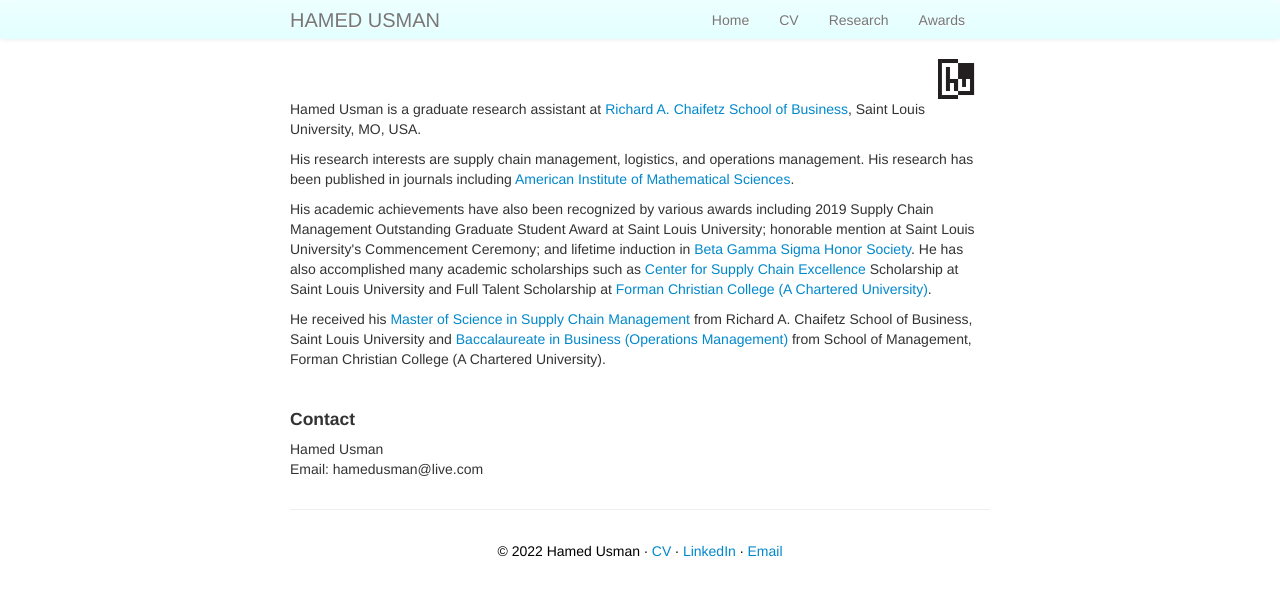
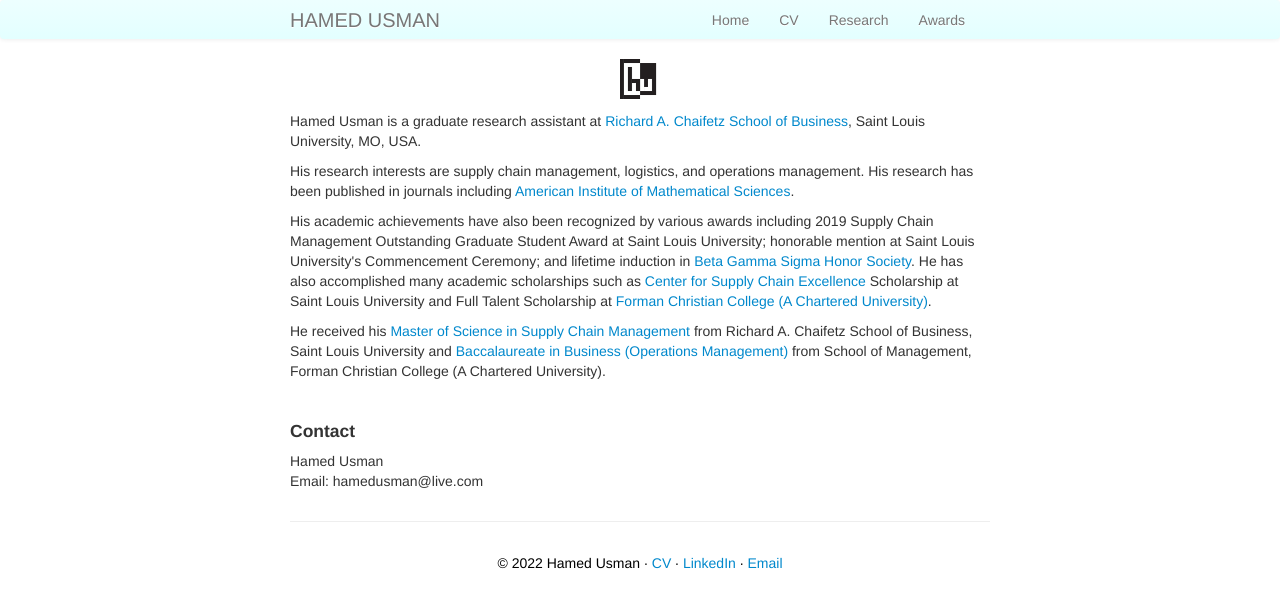
Before and after one commit to hamedusman/hamedusman.github.io, a Jekyll site: the page built from index.md, in a window 1280 px wide. Shown: the top 608 px of the page. Built offline with Jekyll 4.4.1, drawn with Linux system fonts in a browser that asks for light colours.

Commit message:
Update my_custom_css.css

```diff
--- a/assets/themes/twitter/css/my_custom_css.css
+++ b/assets/themes/twitter/css/my_custom_css.css
@@ -31,14 +31,14 @@
 
 #hu {
   display: block;
-  /*width: 60%;*/
-  /*margin-left: auto;
-  margin-right: auto;*/
+  margin-top: 0px;
+  margin-right: auto;
+  margin-bottom: 12px;
+  margin-left: auto;
   width: 40px;
   height: 40px;
-  /*text-align: center;*/
- /*float: inherit;*/
- margin: 0 12px auto auto;
+  /*float: inherit;
+  margin: 0 12px auto auto;*/
 }
 
 a:hover img {
```
